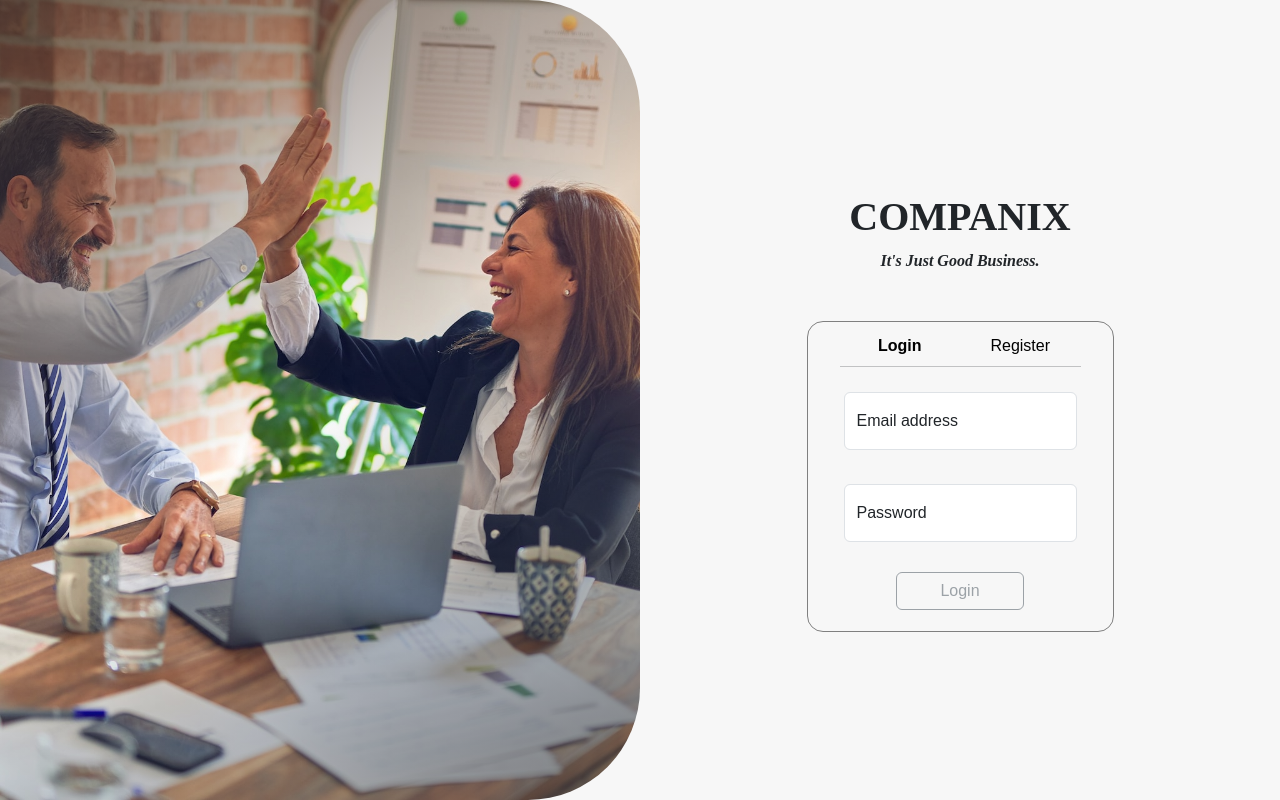
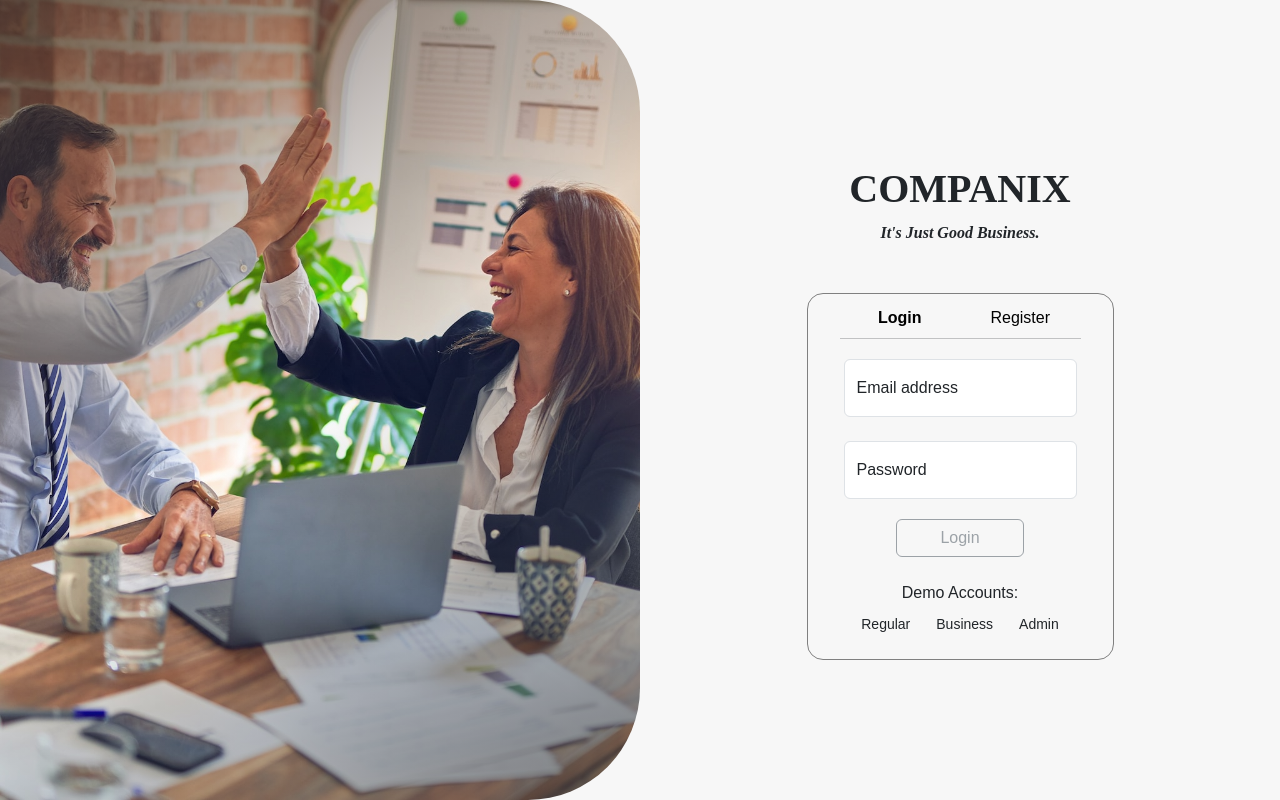
Before and after one commit to MKonstantini/Companix, a React (Create React App) app: page / in a window 1280 px wide. Built offline with nearby package versions, Linux system fonts and the light colour scheme; no server answers; a web font is replaced by a local one.

Commit message:
home section styling

```diff
--- a/db.json
+++ b/db.json
@@ -1,7 +1,7 @@
 {
   "users": [
     {
-      "id": 1,
+      "id": 101,
       "accountType": "admin",
       "firstName": "Matan",
       "lastName": "Konstantini",
@@ -15,6 +15,38 @@
       "street": "HaEtrog 48",
       "houseNumber": "",
       "zip": "6085000"
+    },
+    {
+      "id": 102,
+      "accountType": "business",
+      "firstName": "Robert",
+      "lastName": "Davis",
+      "phone": "555-996-123",
+      "email": "robertd@gmail.com",
+      "password": "password1",
+      "imageUrl": "https://images.pexels.com/photos/6274712/pexels-photo-6274712.jpeg?auto=compress&cs=tinysrgb&w=1260&h=750&dpr=1",
+      "country": "USA",
+      "state": "California",
+      "city": "Los Angeles",
+      "street": "Sunset Boulevard",
+      "houseNumber": "12",
+      "zip": "6085091"
+    },
+    {
+      "id": 103,
+      "accountType": "regular",
+      "firstName": "Lucy",
+      "lastName": "Anderson",
+      "phone": "555-906-070",
+      "email": "lucya@gmail.com",
+      "password": "password1",
+      "imageUrl": "https://images.pexels.com/photos/1239288/pexels-photo-1239288.jpeg?auto=compress&cs=tinysrgb&w=1260&h=750&dpr=1",
+      "country": "USA",
+      "state": "California",
+      "city": "San Jose",
+      "street": "Ailey Ave.",
+      "houseNumber": "18",
+      "zip": "6085091"
     }
   ]
 }
--- a/src/components/Home/Home.tsx
+++ b/src/components/Home/Home.tsx
@@ -16,8 +16,20 @@ interface HomeProps {
 const Home: FunctionComponent<HomeProps> = () => {
     return (
         <>
-            <div className="container vh-100 mt-5 bg-body rounded-4">
-                <h1 className="text-center pt-5 display-4">Home</h1>
+            <div className="container mt-5">
+                {/* Title */}
+                <div>
+                    <p className="m-0">- Home -</p>
+                    <h1 className="display-6 m-0"><b>Welcome</b></h1>
+                    <h1 className="display-6 ms-1"><b>Lucy Anderson</b></h1>
+                </div>
+                {/* Card */}
+                <div className="mt-5">
+                    <p className="m-0">-Your Card-</p>
+                    <div>
+
+                    </div>
+                </div>
             </div>
         </>
     );
--- a/src/components/Login/FormLogin.tsx
+++ b/src/components/Login/FormLogin.tsx
@@ -22,7 +22,6 @@ const FormLogin: FunctionComponent<FormLoginProps> = () => {
             password: yup.string().required().min(5)
         }),
         onSubmit: (values, { resetForm }) => {
-            console.log(values)
             resetForm()
             getUser(values.email, values.password)
                 .then((res: any) => res.data)
@@ -36,6 +35,7 @@ const FormLogin: FunctionComponent<FormLoginProps> = () => {
                     }
                     else alertError("Wrong email or password!")
                 })
+                .catch((err) => console.log(err))
         }
     })
     return (
@@ -89,6 +89,58 @@ const FormLogin: FunctionComponent<FormLoginProps> = () => {
 
                 {/* Submit */}
                 <button type="submit" disabled={!formik.isValid || !formik.dirty} className="btn btn-outline-secondary mt-2 mb-3" style={{ width: "8rem" }}>Login</button>
+
+                {/* Demo users */}
+                <p className="mt-2 mb-0 text-center">Demo Accounts:</p>
+                <div className="mb-3 text-center">
+                    <button className="btn" onClick={() => {
+                        getUser("lucya@gmail.com", "password1")
+                            .then((res: any) => res.data)
+                            .then((data) => {
+                                if (data.length > 0) {
+                                    alertSuccess(`Welcome lucya@gmail.com!`)
+                                    setIsLoggedIn(true)
+                                    sessionStorage.setItem("isLoggedIn", "true")
+                                    sessionStorage.setItem("userInfo", JSON.stringify(data))
+                                    navigate('/home')
+                                }
+                                else alertError("Wrong email or password!")
+                            })
+                            .catch((err) => console.log(err))
+                    }}><small>Regular</small></button>
+
+                    <button className="btn" onClick={() => {
+                        getUser("robertd@gmail.com", "password1")
+                            .then((res: any) => res.data)
+                            .then((data) => {
+                                if (data.length > 0) {
+                                    alertSuccess(`Welcome robertd@gmail.com!`)
+                                    setIsLoggedIn(true)
+                                    sessionStorage.setItem("isLoggedIn", "true")
+                                    sessionStorage.setItem("userInfo", JSON.stringify(data))
+                                    navigate('/home')
+                                }
+                                else alertError("Wrong email or password!")
+                            })
+                            .catch((err) => console.log(err))
+                    }}><small>Business</small></button>
+
+                    <button className="btn" onClick={() => {
+                        getUser("matanko35@gmail.com", "password1")
+                            .then((res: any) => res.data)
+                            .then((data) => {
+                                if (data.length > 0) {
+                                    alertSuccess(`Welcome matanko35@gmail.com!`)
+                                    setIsLoggedIn(true)
+                                    sessionStorage.setItem("isLoggedIn", "true")
+                                    sessionStorage.setItem("userInfo", JSON.stringify(data))
+                                    navigate('/home')
+                                }
+                                else alertError("Wrong email or password!")
+                            })
+                            .catch((err) => console.log(err))
+                    }}><small>Admin</small></button>
+                </div>
             </form>
         </>
     );
--- a/src/components/Login/FormRegister.tsx
+++ b/src/components/Login/FormRegister.tsx
@@ -239,23 +239,32 @@ const FormRegister: FunctionComponent<FormRegisterProps> = () => {
                 <div className="mt-3 ms-4 mb-0">
                     <div id="accountType">Account Type</div>
                     <div className="d-flex" role="group" aria-labelledby="accountType">
-                        <label>
+                        <label className="me-3 m-sm-0">
                             <Field
                                 type="radio"
                                 name="accountType"
-                                value="Regular"
+                                value="regular"
                                 className="me-2"
                             />
                             Regular
+                        </label>
+                        <label className="me-1 m-sm-0">
+                            <Field
+                                type="radio"
+                                name="accountType"
+                                value="business"
+                                className=" ms-3 me-2"
+                            />
+                            Business
                         </label>
                         <label>
                             <Field
                                 type="radio"
                                 name="accountType"
-                                value="Business"
+                                value="admin"
                                 className=" ms-3 me-2"
                             />
-                            Business
+                            Admin
                         </label>
                     </div>
                 </div>
--- a/src/components/Login/Login.tsx
+++ b/src/components/Login/Login.tsx
@@ -43,7 +43,7 @@ const Login: FunctionComponent<LoginProps> = () => {
 
     return (
         <>
-            <div className="row m-0 vh-100 ">
+            <div className="row m-0 vh-100 loginBgc">
                 {/* Cover Img */}
                 <div className="d-none d-sm-block col-sm-4 col-md-6 loginCover"></div>
 
--- a/src/components/Misc/Navbar.tsx
+++ b/src/components/Misc/Navbar.tsx
@@ -47,13 +47,13 @@ const Navbar: FunctionComponent<NavbarProps> = () => {
                                 <li className="nav-item">_____</li>
 
                                 <li className="nav-item navHover">
-                                    <NavLink className="nav-link" to="/mycompany">My Company</NavLink>
+                                    <NavLink className="nav-link" to="/businesscards">Business Cards</NavLink>
                                 </li>
 
                                 <li className="nav-item">_____</li>
 
                                 <li className="nav-item navHover">
-                                    <NavLink className="nav-link" to="/businesscards">Business Cards</NavLink>
+                                    <NavLink className="nav-link" to="/mycompany">My Company</NavLink>
                                 </li>
                             </ul>
 
```
